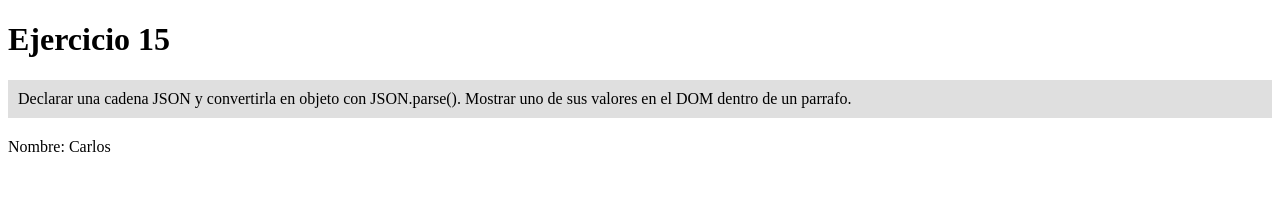
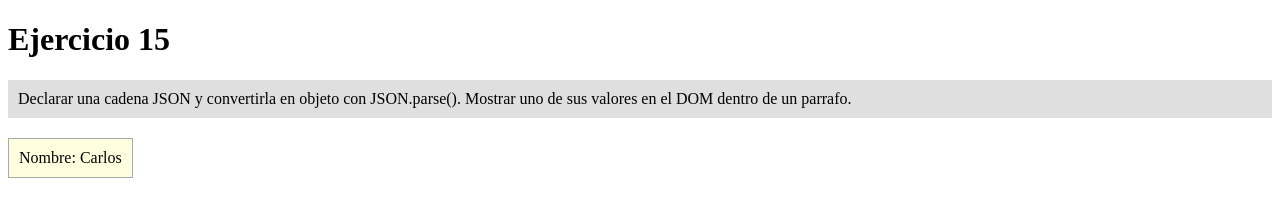
Before and after one commit to geiseled/laboratorio16, a plain HTML site: page ejercicio15/index.html in a window 1280 px wide. Drawn offline with Linux system fonts and the light colour scheme.

Commit message:
ejercicio 15 completado

```diff
--- a/ejercicio15/styles.css
+++ b/ejercicio15/styles.css
@@ -4,3 +4,11 @@
     padding: 10px;
     margin-bottom: 20px;
 }
+
+/* estilo del parrafo donde se muestra el valor JSON */
+#resultado {
+    background-color: lightyellow;
+    padding: 10px;
+    border: 1px solid #aaa;
+    width: fit-content;
+}
```
